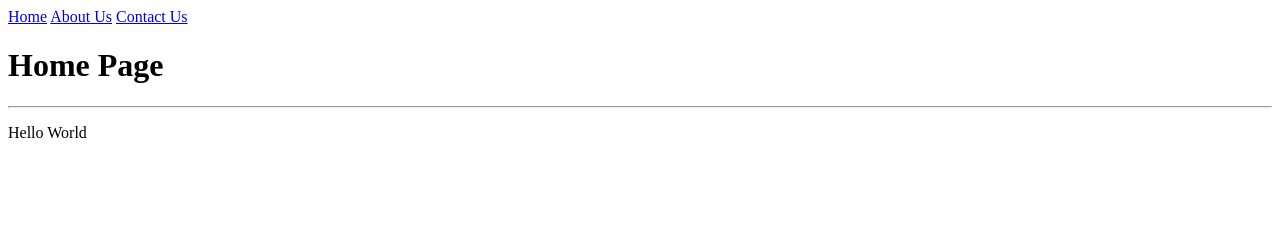
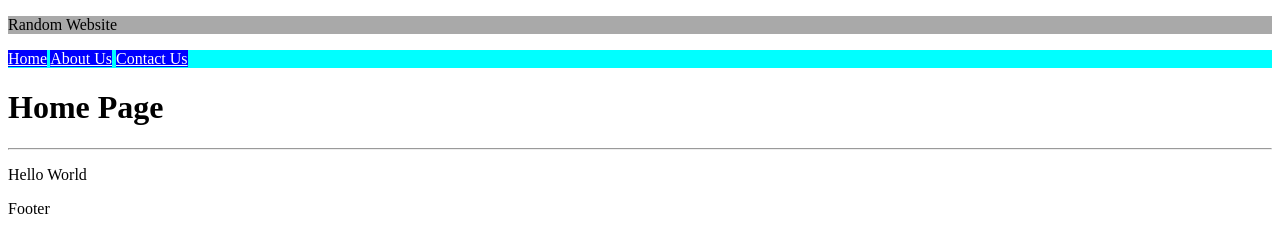
Before and after one commit to boothrob/intro-to-web-design, a plain HTML site: page index.html in a window 1280 px wide. Drawn offline with Linux system fonts and the light colour scheme.

```diff
--- /dev/null
+++ b/css/style.css
@@ -0,0 +1,18 @@
+h2{
+    color:red
+}
+#banner{
+    background-color: darkgrey;
+}
+#nav, nav{
+    background-color: aqua;
+    color: blue;
+}
+#nav a, nav a{
+    background-color: blue;
+    color:white
+}
+#nav a:hover, nav a:hover{
+    background-color: aquamarine;
+    color:chartreuse
+}
--- a/index.html
+++ b/index.html
@@ -4,13 +4,28 @@
         <meta charset="UTF-8">
         <meta name="viewport" content="width=device-width, initial-scale=1.0">
         <title>Home Page</title>
+        <link rel="stylesheet" href="css/style.css" />
     </head>
     <body>
+        <div id="header">
+            <div id="banner">
+                <p>Random Website</p>
+            </div>
+            <div id="nav">
                 <a href="index.html">Home</a>
                 <a href="about_us.html">About Us</a>
                 <a href="contact_us.html">Contact Us</a>
+            </div>
+        </div>
+        <div id="main">
             <h1>Home Page</h1>
             <hr/>
             <p>Hello World</p>
+        </div>
+        <div id="footer">
+            <p>Footer</p>
+        </div>
+
+
     </body>
 </html>
```
Also changed, not shown: about_us.html (+4 -1 lines), confirmation.html (+4 -0 lines), contact_us.html (+4 -0 lines). Lines whose indentation alone changed are shown as unchanged.
